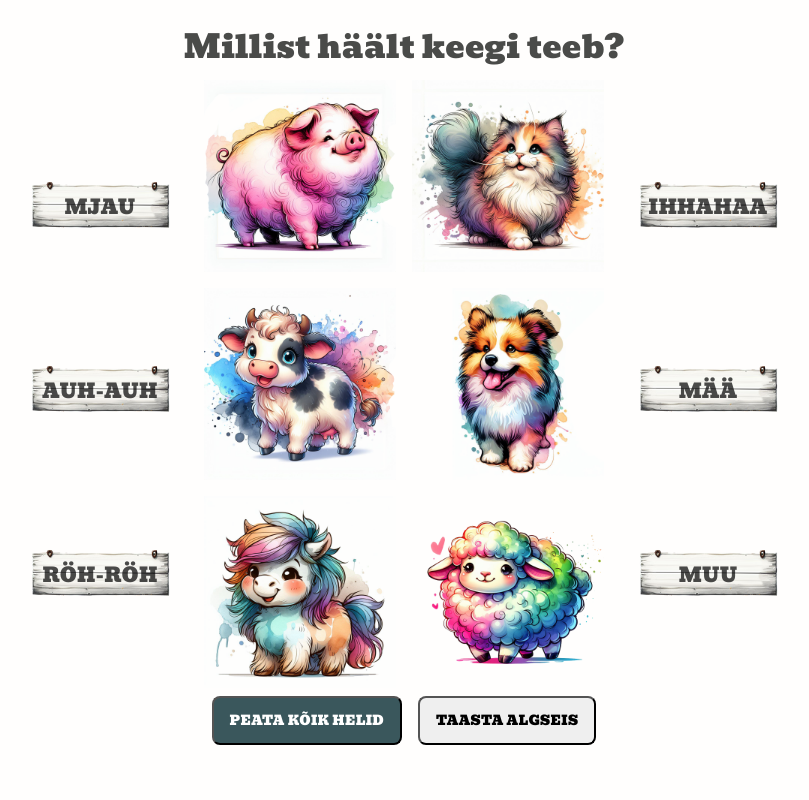
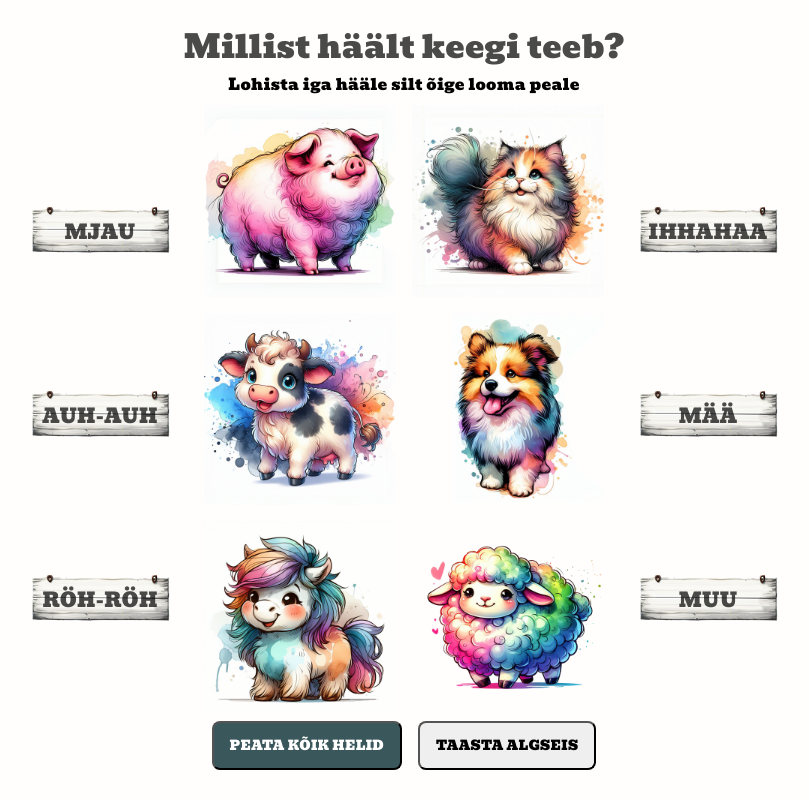
Before and after one commit to jubejuss/arva-looma-haal, a plain HTML site: page index.html in a window 1280 px wide. Shown: the whole page, without its empty margins (236-1045 px from the left). Drawn offline with Linux system fonts and the light colour scheme.

Commit message:
added description what to do

```diff
--- a/index.html
+++ b/index.html
@@ -13,6 +13,7 @@
     </head>
     <body>
         <h1>Millist häält keegi teeb?</h1>
+        <p>Lohista iga hääle silt õige looma peale</p>
         <div id="game-area">
             <div class="left">
                 <div
--- a/style.css
+++ b/style.css
@@ -59,6 +59,9 @@ h2 {
     font-size: 1.25rem;
     opacity: 0.7;
 }
+p {
+    margin: 0;
+}
 .animal-container {
     margin: 0.5rem;
     display: flex;
```
